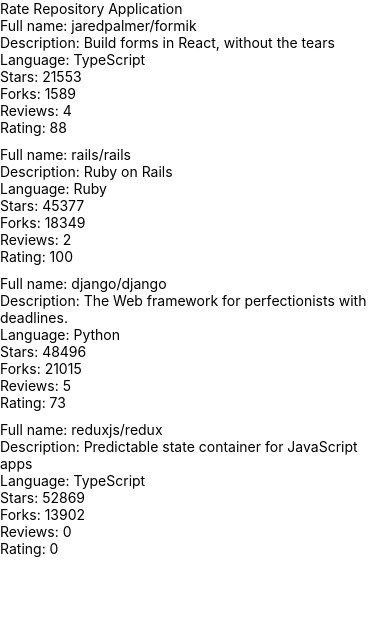
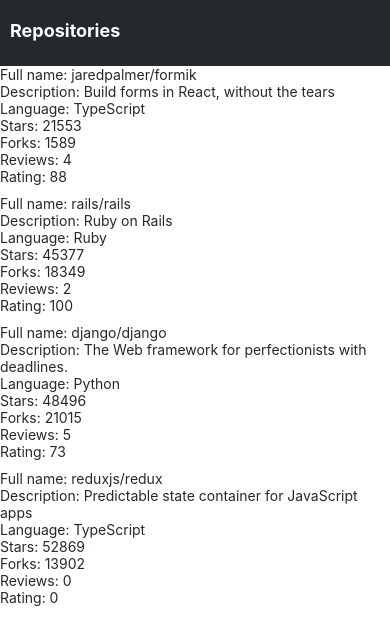
Before and after one commit to dardangerguri/FullStackOpen-Part10, a React Native app in the folder rate-repository-app/: screen / in a window 390 px wide. Shown: the top 644 px of the page. Built offline with nearby package versions, Linux system fonts and the light colour scheme.

Commit message:
ex10.4-RatingApp: Implement top app bar with pressable tab

```diff
--- /dev/null
+++ b/rate-repository-app/src/components/AppBar.jsx
@@ -0,0 +1,26 @@
+import { View, StyleSheet } from 'react-native';
+import Constants from 'expo-constants';
+
+import AppBarTab from './AppBarTab';
+import theme from '../theme';
+
+const styles = StyleSheet.create({
+  container: {
+    paddingTop: Constants.statusBarHeight + 20,
+    backgroundColor: theme.colors.header,
+    paddingLeft: 10,
+    paddingRight: 10,
+    paddingBottom: 25,
+  },
+  // ...
+});
+
+const AppBar = () => {
+  return (
+    <View style={styles.container}>
+      <AppBarTab>Repositories</AppBarTab>
+    </View>
+  );
+};
+
+export default AppBar;
--- /dev/null
+++ b/rate-repository-app/src/components/AppBarTab.jsx
@@ -0,0 +1,12 @@
+import { Pressable } from 'react-native';
+import Text from './Text';
+
+const AppBarTab = ({ children }) => {
+  return (
+    <Pressable>
+      <Text color='header' fontWeight="bold" fontSize="heading">{children}</Text>
+    </Pressable>
+  );
+};
+
+export default AppBarTab;
--- a/rate-repository-app/src/components/Main.jsx
+++ b/rate-repository-app/src/components/Main.jsx
@@ -1,11 +1,10 @@
-import Constants from 'expo-constants';
-import { Text, StyleSheet, View } from 'react-native';
+import { StyleSheet, View } from 'react-native';
 
+import AppBar from './AppBar';
 import RepositoryList from './RepositoryList';
 
 const styles = StyleSheet.create({
   container: {
-    marginTop: Constants.statusBarHeight,
     flexGrow: 1,
     flexShrink: 1,
   },
@@ -14,7 +13,7 @@
 const Main = () => {
   return (
     <View style={styles.container}>
-      <Text>Rate Repository Application</Text>
+      <AppBar />
       <RepositoryList />
     </View>
   );
--- a/rate-repository-app/src/components/RepositoryItem.jsx
+++ b/rate-repository-app/src/components/RepositoryItem.jsx
@@ -1,4 +1,5 @@
-import { View, Text } from 'react-native';
+import { View } from 'react-native';
+import Text from './Text';
 
 const RepositoryItem = ({ repo }) => {
   return (
--- /dev/null
+++ b/rate-repository-app/src/components/Text.jsx
@@ -0,0 +1,44 @@
+import { Text as NativeText, StyleSheet } from 'react-native';
+
+import theme from '../theme';
+
+const styles = StyleSheet.create({
+  text: {
+    color: theme.colors.textPrimary,
+    fontSize: theme.fontSizes.body,
+    fontFamily: theme.fonts.main,
+    fontWeight: theme.fontWeights.normal,
+  },
+  colorTextSecondary: {
+    color: theme.colors.textSecondary,
+  },
+  colorPrimary: {
+    color: theme.colors.primary,
+  },
+  colorHeader: {
+    color: theme.colors.textHeader,
+  },
+  fontSizeSubheading: {
+    fontSize: theme.fontSizes.subheading,
+  },
+  fontWeightBold: {
+    fontWeight: theme.fontWeights.bold,
+  },
+});
+
+const Text = ({ color, fontSize, fontWeight, style, ...props }) => {
+  const textStyle = [
+    styles.text,
+    color === 'textSecondary' && styles.colorTextSecondary,
+    color === 'primary' && styles.colorPrimary,
+    color === 'header' && styles.colorHeader,
+    fontSize === 'subheading' && styles.fontSizeSubheading,
+    fontSize === 'heading' && { fontSize: theme.fontSizes.heading },
+    fontWeight === 'bold' && styles.fontWeightBold,
+    style,
+  ];
+
+  return <NativeText style={textStyle} {...props} />;
+};
+
+export default Text;
--- /dev/null
+++ b/rate-repository-app/src/theme.js
@@ -0,0 +1,23 @@
+const theme = {
+  colors: {
+    textPrimary: '#24292e',
+    textSecondary: '#586069',
+    textHeader: '#ffffff',
+    primary: '#0366d6',
+    header: '#24292e'
+  },
+  fontSizes: {
+    body: 14,
+    subheading: 16,
+    heading: 18,
+  },
+  fonts: {
+    main: 'System',
+  },
+  fontWeights: {
+    normal: '400',
+    bold: '700',
+  },
+};
+
+export default theme;
```
